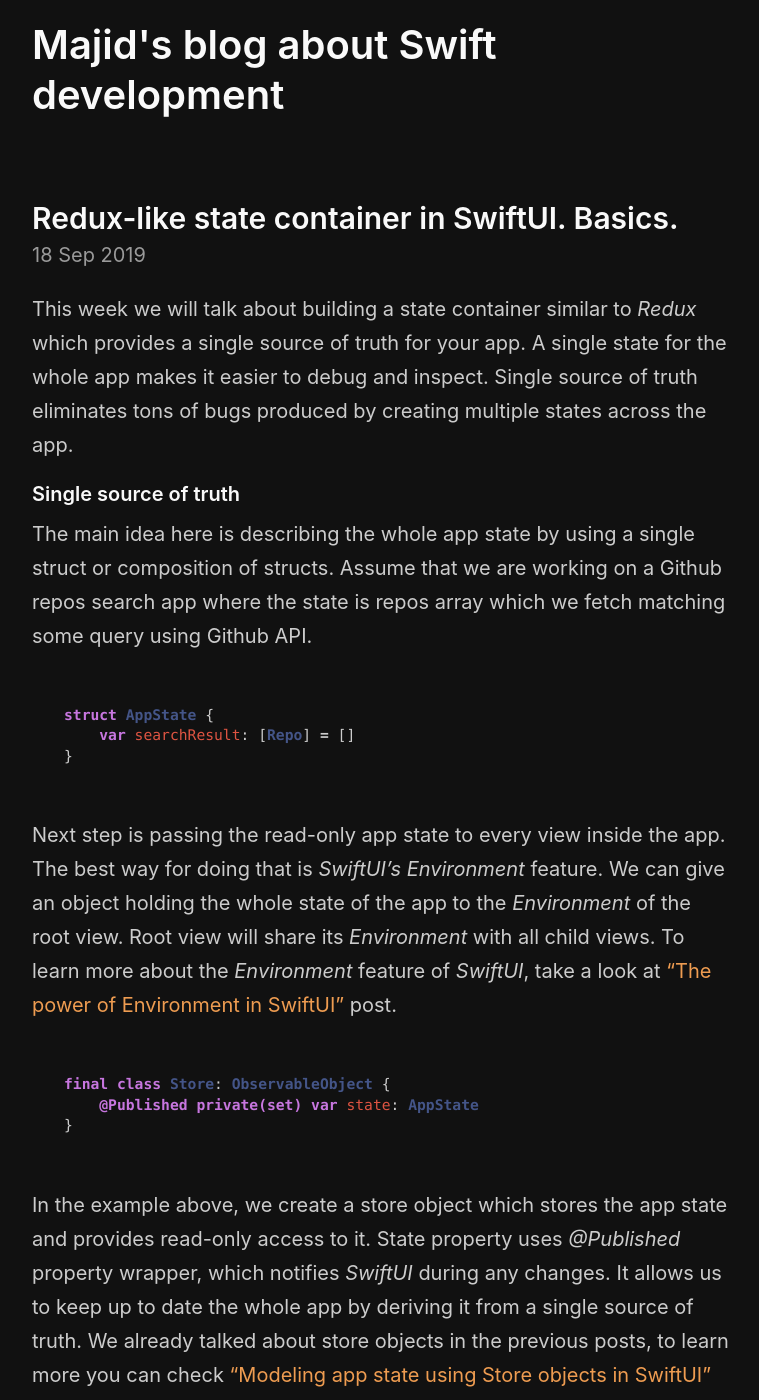
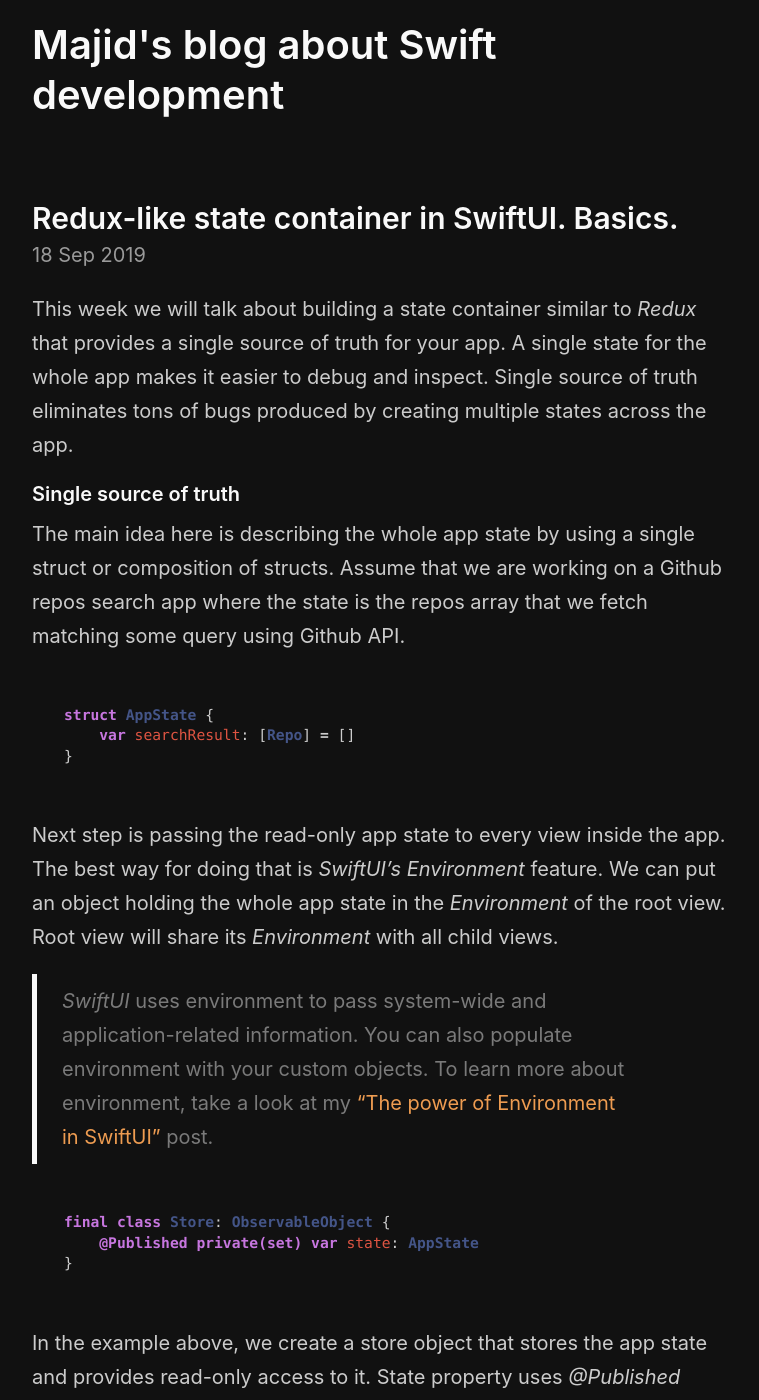
Before and after one commit to mecid/mecid.github.io, a Jekyll site: the page built from _posts/2019-09-18-redux-like-state-container-in-swiftui.md, in a window 1280 px wide and 1400 px high. Shown: the whole window, without its empty margins (258-1017 px from the left). Built offline with Jekyll 4.4.1, drawn with Linux system fonts in a browser that asks for light colours; some of the changed text lies outside the part shown.

Commit message:
Update 2019-09-18-redux-like-state-container-in-swiftui.md

````diff
--- a/_posts/2019-09-18-redux-like-state-container-in-swiftui.md
+++ b/_posts/2019-09-18-redux-like-state-container-in-swiftui.md
@@ -3,10 +3,10 @@
 layout: post
 ---
 
-This week we will talk about building a state container similar to *Redux* which provides a single source of truth for your app. A single state for the whole app makes it easier to debug and inspect. Single source of truth eliminates tons of bugs produced by creating multiple states across the app.
+This week we will talk about building a state container similar to *Redux* that provides a single source of truth for your app. A single state for the whole app makes it easier to debug and inspect. Single source of truth eliminates tons of bugs produced by creating multiple states across the app.
 
 #### Single source of truth
-The main idea here is describing the whole app state by using a single struct or composition of structs. Assume that we are working on a Github repos search app where the state is repos array which we fetch matching some query using Github API.
+The main idea here is describing the whole app state by using a single struct or composition of structs. Assume that we are working on a Github repos search app where the state is the repos array that we fetch matching some query using Github API.
 
 ```swift
 struct AppState {
@@ -14,7 +14,9 @@
 }
 ```
 
-Next step is passing the read-only app state to every view inside the app. The best way for doing that is *SwiftUI's Environment* feature. We can give an object holding the whole state of the app to the *Environment* of the root view. Root view will share its *Environment* with all child views. To learn more about the *Environment* feature of *SwiftUI*, take a look at ["The power of Environment in SwiftUI"](/2019/08/21/the-power-of-environment-in-swiftui/) post.
+Next step is passing the read-only app state to every view inside the app. The best way for doing that is *SwiftUI's Environment* feature. We can put an object holding the whole app state in the *Environment* of the root view. Root view will share its *Environment* with all child views.
+
+> *SwiftUI* uses environment to pass system-wide and application-related information. You can also populate environment with your custom objects. To learn more about environment, take a look at my ["The power of Environment in SwiftUI"](/2019/08/21/the-power-of-environment-in-swiftui/) post.
 
 ```swift
 final class Store: ObservableObject {
@@ -22,10 +24,10 @@
 }
 ```
 
-In the example above, we create a store object which stores the app state and provides read-only access to it. State property uses *@Published* property wrapper, which notifies *SwiftUI* during any changes. It allows us to keep up to date the whole app by deriving it from a single source of truth. We already talked about store objects in the previous posts, to learn more you can check ["Modeling app state using Store objects in SwiftUI"](/2019/09/04/modeling-app-state-using-store-objects-in-swiftui/) post.
+In the example above, we create a store object that stores the app state and provides read-only access to it. State property uses *@Published* property wrapper that notifies *SwiftUI* during any changes. It allows us to keep up to date the whole app by deriving it from a single source of truth. We already talked about store objects in the previous posts, to learn more you can check ["Modeling app state using Store objects in SwiftUI"](/2019/09/04/modeling-app-state-using-store-objects-in-swiftui/) post.
 
 #### Reducer and Actions
-It's time to talk about user actions which lead to state mutations. *Action* is a simple enum or composition of enums describing a state change. For example, set loading value during data fetch, assign fetched repositories to a state's property, etc. Let's take a look at an example code for *Action* enum.
+It's time to talk about user actions which lead to state mutations. *Action* is a simple enum or composition of enums describing a state change. For example, set loading value during data fetch, assign fetched repositories to the state's property. Let's take a look at the example code for *Action* enum.
 
 ```swift
 enum AppAction {
@@ -34,7 +36,7 @@
 }
 ```
 
-*Reducer* is a function which takes current state, applies *Action* to the state, and generates a new state. Generally, *reducer* or *composition of reducers* is a single place where your app mutates the state. The fact that the only one function can modify the whole app state is super simple, debuggable, and testable. Here is an example of our reduce function.
+*Reducer* is a function that takes current state, applies *Action* to the state, and generates a new state. Generally, *reducer* or *composition of reducers* is the single place where your app should mutate the state. The fact that the only one function can modify the whole app state is super simple, debuggable, and testable. Here is an example of our reduce function.
 
 ```swift
 typealias Reducer<State, Action> = (inout State, Action) -> Void
@@ -50,11 +52,7 @@
 ```
 
 #### Unidirectional flow
-Let's talk about a data flow now. Every view has read-only access to a state via store object. Views can send *actions* to a store object. *Reducer* modifies the state, and then *SwiftUI* notifies all the views about state changes. *SwiftUI* has a super-efficient diffing algorithm that's why diffing of the whole app state and updating changed views works very fast.
-
-**State -> View -> Action -> State -> View**
-
-This architecture revolves around a strict **unidirectional** data flow. It means that all the data in the application follows the same pattern, making the logic of your app more predictable and easier to understand. Let's modify our store object to support sending *actions*.
+Let's talk about data flow now. Every view has read-only access to the state via store object. Views can send *actions* to the store object. *Reducer* modifies the state, and then *SwiftUI* notifies all the views about state changes. *SwiftUI* has a super-efficient diffing algorithm that's why diffing of the whole app state and updating changed views works so fast. Let's modify our store object to support sending *actions*.
 
 ```swift
 final class Store<State, Action>: ObservableObject {
@@ -72,18 +70,26 @@
     }
 ```
 
+**State -> View -> Action -> State -> View**
+
+This architecture revolves around a strict **unidirectional** data flow. It means that all the data in the application follows the same pattern, making the logic of your app more predictable and easier to understand.
+
 #### Side effects
-We already implemented a *unidirectional* flow which accepts user actions and modifies the state, but what about *async action* which we usually call *side effects*. How to add support for an async task to our store type? I think it is a time to introduce the usage of *Combine framework* which perfectly fits async task processing.
+We already implemented a *unidirectional* flow that accepts user actions and modifies the state, but what about *async action* which we usually call *side effects*. How to bake a support for async tasks into our store type? I think it is a good time to introduce the usage of *Combine framework* that perfectly fits async task processing.
 
 ```swift
 typealias Reducer<State, Action, Environment> =
     (inout State, Action, Environment) -> AnyPublisher<Action, Never>?
+```
 
+We add support for *async tasks* by changing *Reducer* typealias, it has the additional parameter called *Environment*. *Environment* might be a plain struct that holds all needed dependencies like service and manager classes. Usually, Reducer resolves an action by applying it on top of the state. In case of an async action *Reducer* returns it as *Combine Publisher*, then *Store* handles it and send back to the *Reducer* as a plain action.
+
+```swift
 func appReducer(
     state: inout AppState,
     action: AppAction,
     environment: Environment
-) -> AnyPublisher<AppAction, Never> {
+) -> AnyPublisher<AppAction, Never>? {
     switch action {
     case let .setSearchResults(repos):
         state.searchResult = repos
@@ -94,11 +100,11 @@
             .map { AppAction.setSearchResults(repos: $0) }
             .eraseToAnyPublisher()
     }
-    return Empty().eraseToAnyPublisher()
+    return nil
 }
 ```
 
-We add support for *async tasks* by introducing *Effect* typealias. *Effect* is a sequence of *Actions* which we can publish using Combine framework's *Publisher* type. It allows us to handle async jobs using *Combine* and then publish *actions* which will be used by *reducer* to apply on the current state.
+Side Effect is a sequence of *Actions* which we can publish using *Combine* framework's *Publisher* type. It allows us to handle async job and then publish an *action* that will be used by *reducer* to change the current state.
 
 ```swift
 final class Store<State, Action>: ObservableObject {
@@ -131,8 +137,10 @@
 }
 ```
 
+As you can see in the example above, we build a *Store* type that supports async tasks.
+
 #### Real usage example
-Finally, we can finish our repos search app which calls Github API asynchronously and fetches repositories matching a query. The full source code available on [Github](https://github.com/mecid/redux-like-state-container-in-swiftui).
+Finally, we can finish our repos search app that calls Github API asynchronously and fetches repositories matching a query. The full source code available on [Github](https://github.com/mecid/redux-like-state-container-in-swiftui).
 
 ```swift
 struct SearchContainerView: View {
@@ -178,7 +186,7 @@
 We divide our screen into two views: *Container View* and *Rendering View*. *Container View* handles the actions and retrieves the needed piece of state from the global state. *Rendering View* accepts the data and renders it. We already talked about *Container Views* in my previous posts, to learn more take a look at ["Introducing Container views in SwiftUI"](/2019/07/31/introducing-container-views-in-swiftui/) post.
 
 #### Conclusion
-Today we learned how to build *Redux-like* state container with *side-effects* in mind. To achieve that we used *SwiftUI's Environment* feature and *Combine* framework. I hope you enjoy the post. Feel free to follow me on [Twitter](https://twitter.com/mecid) and ask your questions related to this post. Thanks for reading and see you next week!
+Today we learned how to build *Redux-like* state container with *side-effects* in mind. To achieve that we used *Combine* framework. I hope you enjoy the post. Feel free to follow me on [Twitter](https://twitter.com/mecid) and ask your questions related to this post. Thanks for reading and see you next week!
 
 1. Redux-like state container in SwiftUI. Basics
 2. [Redux-like state container in SwiftUI. Best practices](/2019/09/25/redux-like-state-container-in-swiftui-part2/)
````
